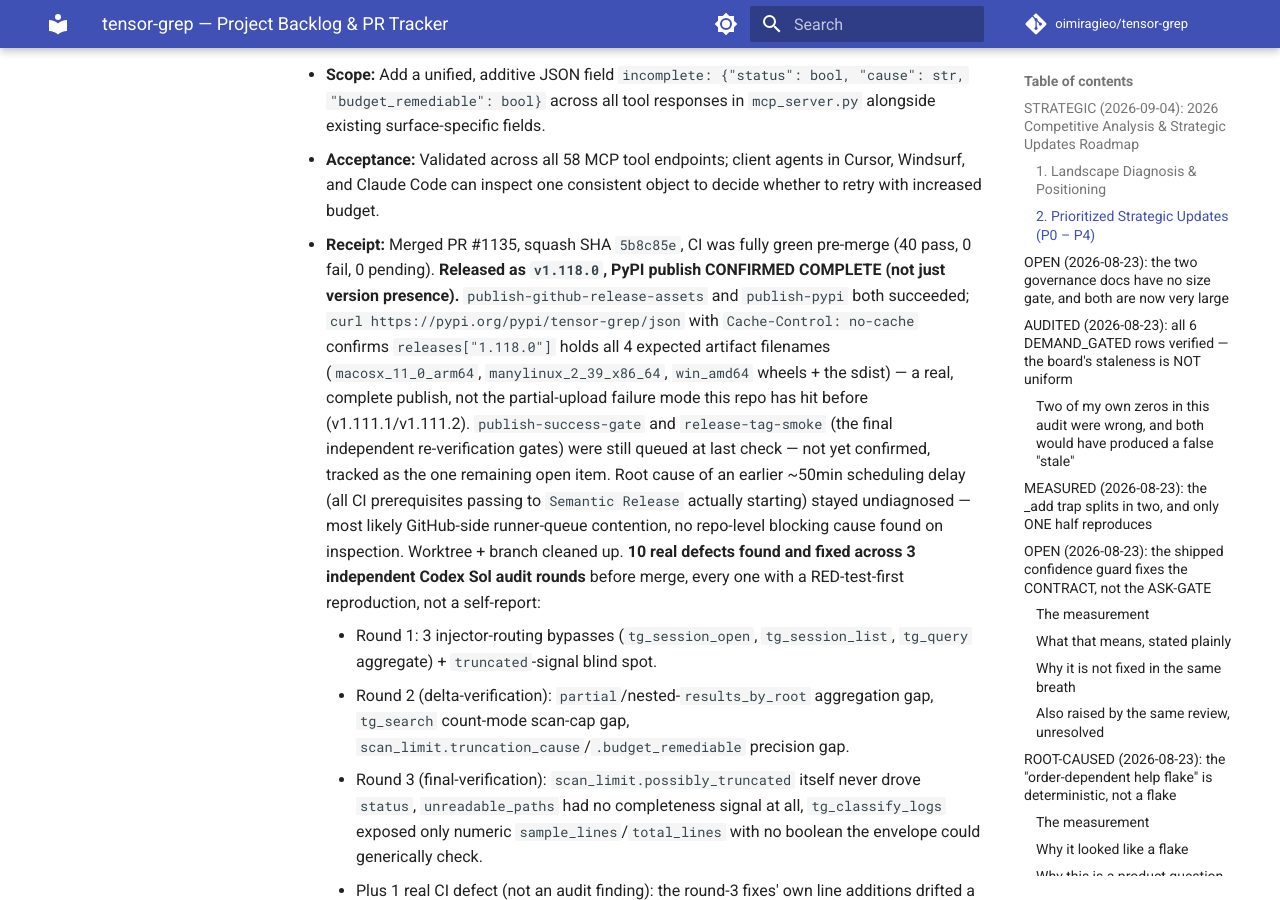
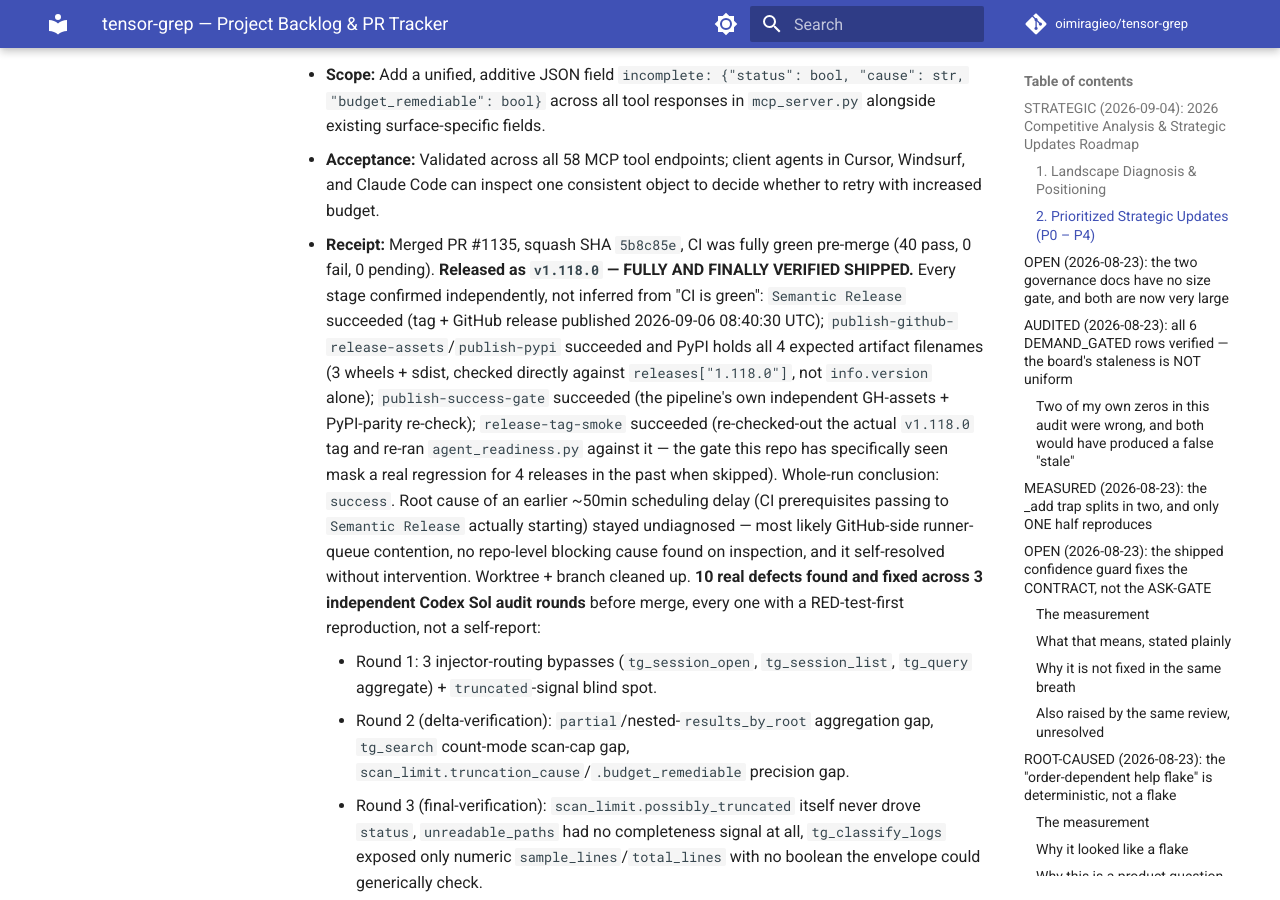
Before and after one commit to oimiragieo/tensor-grep, an MkDocs documentation site: the page built from docs/BACKLOG.md, in a window 1280 px wide and 900 px high, scrolled down 4919 px. Built offline with MkDocs 1.6.1 and Material for MkDocs 9.7.7, drawn with Linux system fonts in a browser that asks for light colours; comment, search, counter and statistics services are not loaded.

Commit message:
docs(backlog): P3/v1.118.0 fully and finally verified shipped
release-tag-smoke succeeded (real re-check against the actual tag);
whole release-pipeline run concluded success. Every stage independently
confirmed this session, not inferred from CI-green alone: tag/GH
release, per-artifact PyPI parity, publish-success-gate, and
release-tag-smoke. P3's audit-and-ship campaign (3 audit rounds, 10 real
defects, full release verification) is closed.

Co-Authored-By: Claude Sonnet 5 <noreply@anthropic.com>
Claude-Session: https://claude.ai/code/session_01FQEmq7dWnf223dBYKSnz4d

```diff
--- a/docs/BACKLOG.md
+++ b/docs/BACKLOG.md
@@ -115,7 +115,7 @@ Competitive landscape audit against mid-2026 codebase intelligence and agent con
   - **Objective:** Establish `tg`'s fail-closed incompleteness contract as the gold standard across all MCP clients.
   - **Scope:** Add a unified, additive JSON field `incomplete: {"status": bool, "cause": str, "budget_remediable": bool}` across all tool responses in `mcp_server.py` alongside existing surface-specific fields.
   - **Acceptance:** Validated across all 58 MCP tool endpoints; client agents in Cursor, Windsurf, and Claude Code can inspect one consistent object to decide whether to retry with increased budget.
-  - **Receipt:** Merged PR #1135, squash SHA `5b8c85e`, CI was fully green pre-merge (40 pass, 0 fail, 0 pending). **Released as `v1.118.0`, PyPI publish CONFIRMED COMPLETE (not just version presence).** `publish-github-release-assets` and `publish-pypi` both succeeded; `curl https://pypi.org/pypi/tensor-grep/json` with `Cache-Control: no-cache` confirms `releases["1.118.0"]` holds all 4 expected artifact filenames (`macosx_11_0_arm64`, `manylinux_2_39_x86_64`, `win_amd64` wheels + the sdist) — a real, complete publish, not the partial-upload failure mode this repo has hit before (v1.111.1/v1.111.2). `publish-success-gate` and `release-tag-smoke` (the final independent re-verification gates) were still queued at last check — not yet confirmed, tracked as the one remaining open item. Root cause of an earlier ~50min scheduling delay (all CI prerequisites passing to `Semantic Release` actually starting) stayed undiagnosed — most likely GitHub-side runner-queue contention, no repo-level blocking cause found on inspection. Worktree + branch cleaned up. **10 real defects found and fixed across 3 independent Codex Sol audit rounds** before merge, every one with a RED-test-first reproduction, not a self-report:
+  - **Receipt:** Merged PR #1135, squash SHA `5b8c85e`, CI was fully green pre-merge (40 pass, 0 fail, 0 pending). **Released as `v1.118.0` — FULLY AND FINALLY VERIFIED SHIPPED.** Every stage confirmed independently, not inferred from "CI is green": `Semantic Release` succeeded (tag + GitHub release published 2026-09-06 08:40:30 UTC); `publish-github-release-assets`/`publish-pypi` succeeded and PyPI holds all 4 expected artifact filenames (3 wheels + sdist, checked directly against `releases["1.118.0"]`, not `info.version` alone); `publish-success-gate` succeeded (the pipeline's own independent GH-assets + PyPI-parity re-check); `release-tag-smoke` succeeded (re-checked-out the actual `v1.118.0` tag and re-ran `agent_readiness.py` against it — the gate this repo has specifically seen mask a real regression for 4 releases in the past when skipped). Whole-run conclusion: `success`. Root cause of an earlier ~50min scheduling delay (CI prerequisites passing to `Semantic Release` actually starting) stayed undiagnosed — most likely GitHub-side runner-queue contention, no repo-level blocking cause found on inspection, and it self-resolved without intervention. Worktree + branch cleaned up. **10 real defects found and fixed across 3 independent Codex Sol audit rounds** before merge, every one with a RED-test-first reproduction, not a self-report:
     - Round 1: 3 injector-routing bypasses (`tg_session_open`, `tg_session_list`, `tg_query` aggregate) + `truncated`-signal blind spot.
     - Round 2 (delta-verification): `partial`/nested-`results_by_root` aggregation gap, `tg_search` count-mode scan-cap gap, `scan_limit.truncation_cause`/`.budget_remediable` precision gap.
     - Round 3 (final-verification): `scan_limit.possibly_truncated` itself never drove `status`, `unreadable_paths` had no completeness signal at all, `tg_classify_logs` exposed only numeric `sample_lines`/`total_lines` with no boolean the envelope could generically check.
```
